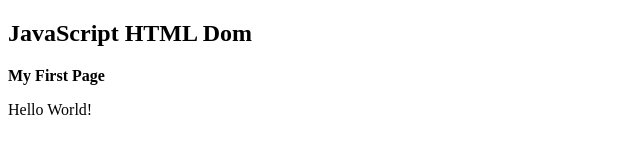
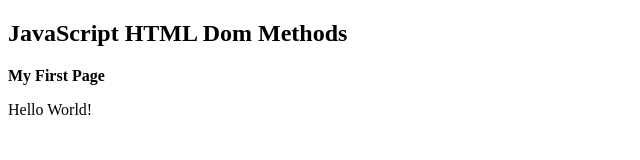
Before and after one commit to aziz-tamim/JavaScript-course, a plain HTML site: page 87 Dom Methods/index.html in a window 1280 px wide. Shown: the whole page, without its empty margins (0-640 px from the left). Drawn offline with Linux system fonts and the light colour scheme.

Commit message:
add js dome methods

```diff
--- a/85 Js Async/87 Dom Methods/index.html
+++ b/87 Dom Methods/index.html
@@ -6,7 +6,7 @@
     <title>Dom Method</title>
 </head>
 <body>
-    <h2>JavaScript HTML Dom</h2>
+    <h2>JavaScript HTML Dom Methods</h2>
 
     <b><p>My First Page</p></b>
     <p id="demo1"></p>
```
